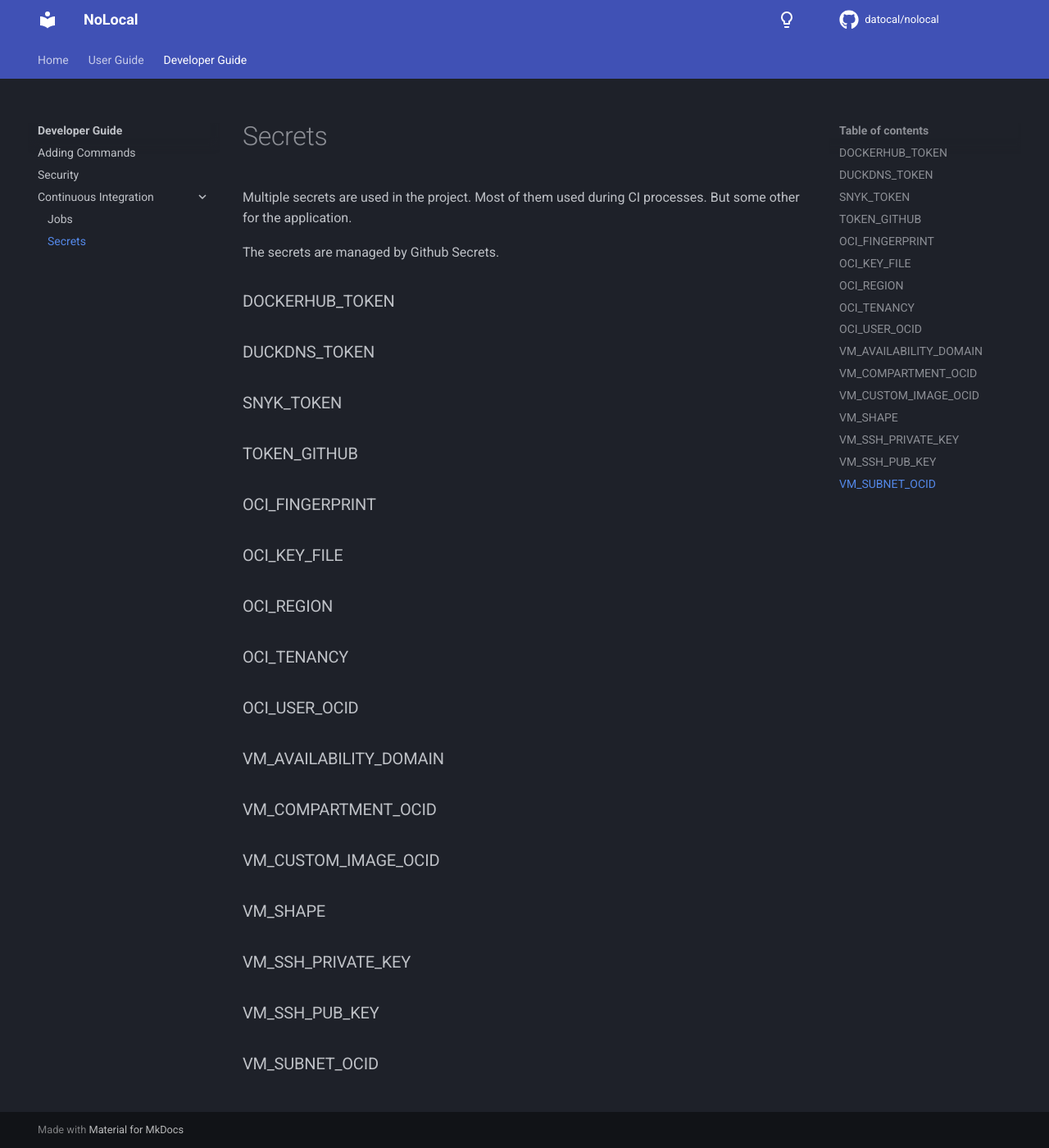
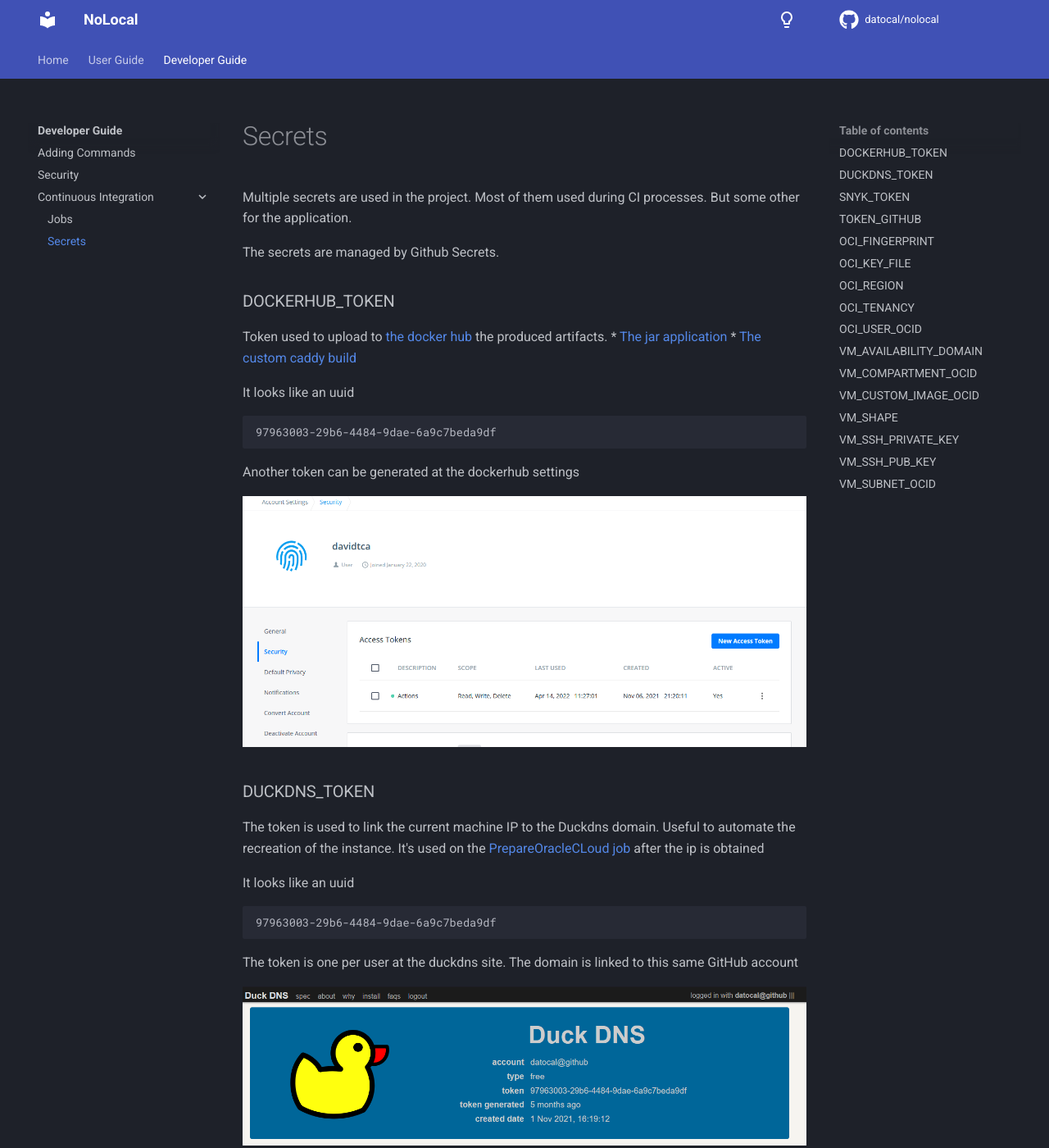
Before and after one commit to datocal/nolocal, an MkDocs documentation site: the page built from docs/devguide/ci/secrets.md, in a window 1280 px wide and 1400 px high. Shown: the whole window at 82% size. Built offline with MkDocs 1.6.1 and Material for MkDocs 9.7.7, drawn with Linux system fonts in a browser that asks for light colours; comment, search, counter and statistics services are not loaded.

Commit message:
Update docs

```diff
--- a/docs/devguide/ci/secrets.md
+++ b/docs/devguide/ci/secrets.md
@@ -6,7 +6,32 @@
 
 ### DOCKERHUB_TOKEN
 
+Token used to upload to [the docker hub](https://hub.docker.com/u/davidtca) the produced artifacts.
+ * [The jar application](./jobs.md#PrepareImage)
+ * [The custom caddy build](./jobs.md#SetUpCaddy)
+
+It looks like an uuid
+
+    97963003-29b6-4484-9dae-6a9c7beda9df
+
+Another token can be generated at the dockerhub settings
+
+![Dockerhub settings](../img/ci/secrets/dockerhub.png)
+
 ### DUCKDNS_TOKEN
+
+The token is used to link the current machine IP to the Duckdns domain.
+Useful to automate the recreation of the instance.
+It's used on the [PrepareOracleCLoud job](./jobs#PrepareOracleCLoud) after the ip is obtained
+
+It looks like an uuid
+
+    97963003-29b6-4484-9dae-6a9c7beda9df
+
+The token is one per user at the duckdns site. The domain is linked to this same GitHub account
+
+![Duckdns settings](../img/ci/secrets/duckdns.png)
+
 
 ### SNYK_TOKEN
 
```
Also changed, not shown: docs/devguide/ci/jobs.md (+5 -0 lines), docs/devguide/img/ci/secrets/dockerhub.png (added), docs/devguide/img/ci/secrets/duckdns.png (added).
